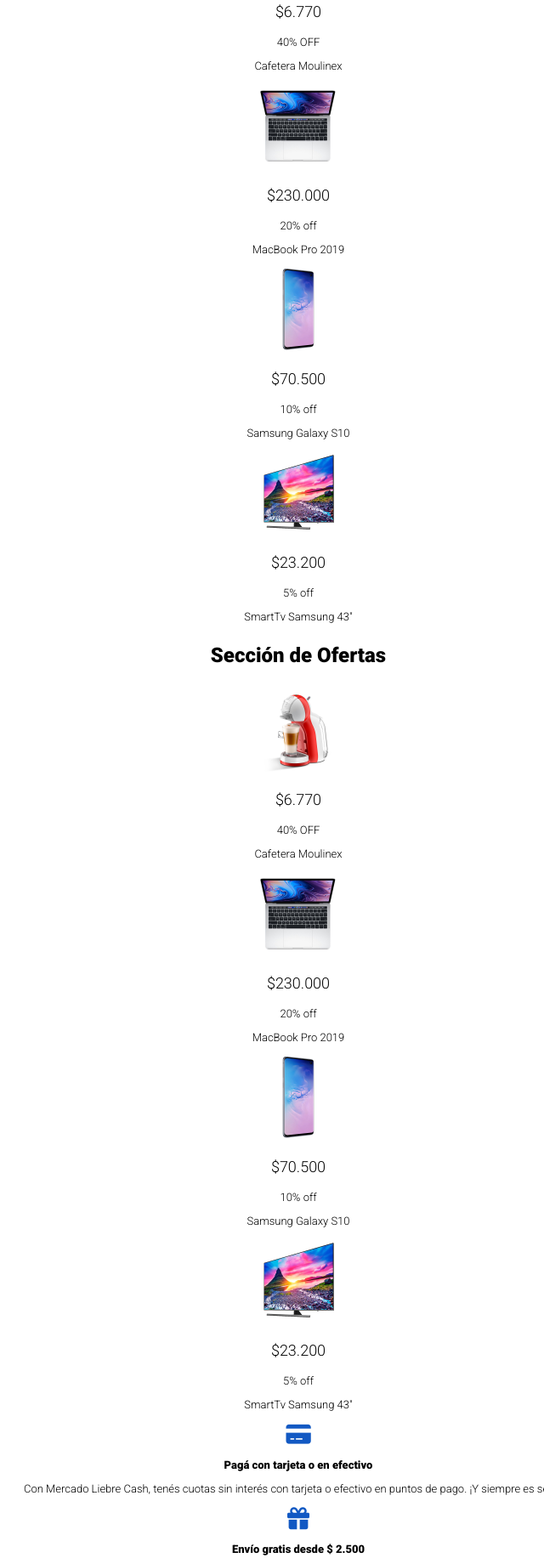
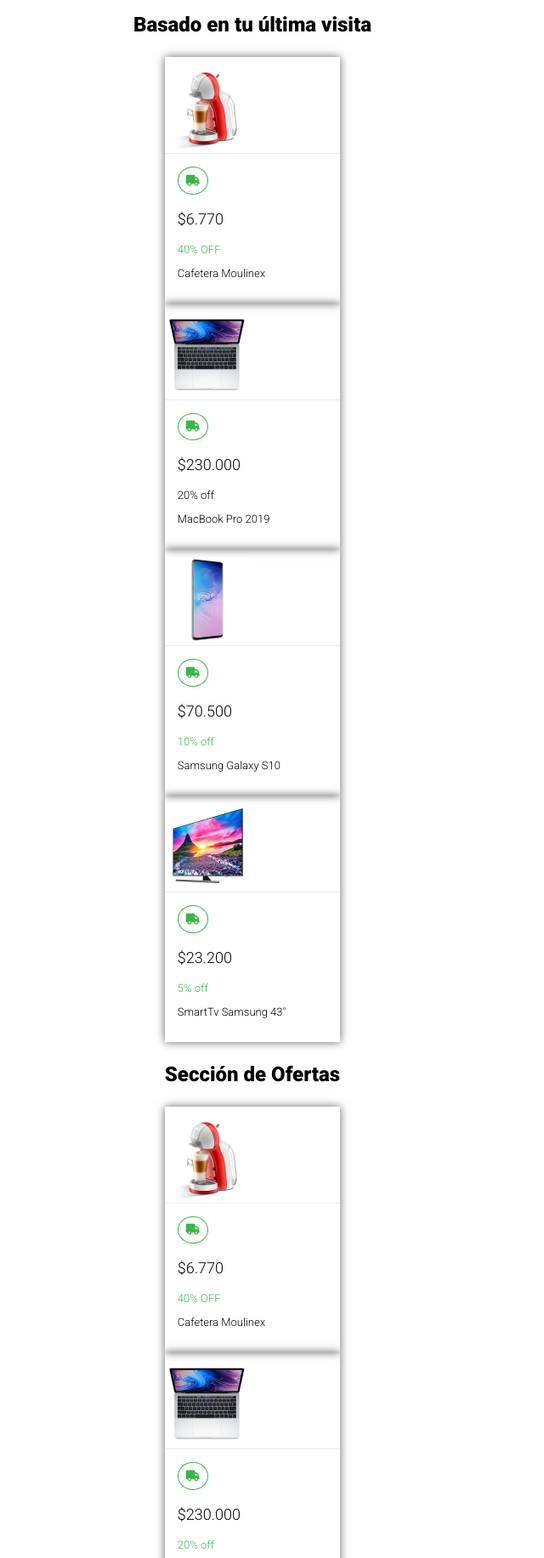
Before and after one commit to Antoopizarro/Mercado-liebre, a website: page views/home.html in a window 1280 px wide. Shown: the part 556-2389 px from the top of the page at 85% size, without its empty margins (289-929 px from the left). Drawn offline with Linux system fonts and the light colour scheme.

Commit message:
cambios viewport

```diff
--- /dev/null
+++ b/public/css/general.css
@@ -0,0 +1,47 @@
+*{
+    box-sizing: border-box;
+}
+:root{
+    --colorAmarillo:#EAC926;
+    --colorAzul: #03264C;
+    --colorCeleste: #1259c3;
+    --colorGrisOscuro: #666;
+    --colorGrisClaro: #ebebeb;
+    --colorVerde: #39b54a;
+    --tipografia : 'Roboto';
+    --cuerpoDeTexto: 12px;
+    --tamañoTitulares: 24px;
+    --tamañoPrecios: 18px;
+    --tamañoDescuentosDescripciones: 16px;
+}
+
+
+/* MOBILE */
+@media(max-width: 350px){
+    .descripcion{
+        display: none;
+    }
+    ul{
+        display: none;
+    }
+}
+/* TABLET */
+@media (min-width: 768px){
+    article{
+        box-shadow: 0px 0px 10px rgb(100, 100, 100);
+    }
+
+    .burger-menu {
+        display: none;
+    }
+}
+/* DESKTOP */
+@media (min-width: 1024px){
+    article{
+        box-shadow: 0px 0px 10px rgb(100, 100, 100);
+    }
+
+    .burger-menu {
+        display: none;
+    }
+}
--- /dev/null
+++ b/public/css/home.css
@@ -0,0 +1,85 @@
+main{
+    width: 90%;
+    display: flex;
+    flex-direction: column;
+    align-items: center;
+    margin: 10px;
+    /*text-align: center;*/
+    padding: 10px;
+ }
+body{
+    font-family: var(--tipografia);
+    font-size: small;
+    margin-left: 0;
+    margin-right: 0;
+    margin-top: 0;
+
+}
+.detalle{
+    border-top: 1px solid #ebebeb;
+    padding: 15px;
+}
+.banner{
+    display: flex;
+    flex-direction: column;
+    flex-grow: 1;
+
+}
+.img{
+    padding-top: 10px;
+}
+
+footer{
+    text-align: center;
+}
+.body__header--buscar{
+    text-align: center;
+}
+ul, li{
+    list-style: none;
+    padding: 0;
+    margin-bottom: 7px;
+}
+
+
+.compra{
+    text-align: center;
+}
+.burger-menu{
+    color : var(--colorGrisClaro);
+    background-color: var(--colorCeleste);
+    margin-left: 45%;
+    text-align: center;
+    width: 7%;
+    padding: 5px;
+    border-radius: 20%;
+}
+header{
+    background-color: var(--colorAmarillo);
+
+}
+h3{
+    font-size: var(--tamañoTitulares);
+}
+.precio{
+    font-size: var(--tamañoPrecios);
+}
+.descuento .descripcion{
+    font-size: var(--tamañoDescuentosDescripciones);
+}
+.descuento{
+    color: var(--colorVerde);
+}
+.fa-truck {
+    border: 1px solid var(--colorVerde);
+    border-radius: 50%;
+    color: var(--colorVerde);
+    padding: 5%;
+    font-size: small;
+
+}
+.footer_section--icono{
+    font-size: 2em;
+    margin-bottom: 10px;
+    color: #1259c3;
+}
--- a/public/css/styles.css
+++ b/public/css/styles.css
@@ -1,65 +1,3 @@
 @import url('https://fonts.googleapis.com/css2?family=Roboto:wght@100;300;900&display=swap');
-
-:root{
-    --colorAmarillo:#EAC926;
-    --colorAzul: #03264C;
-    --colorCeleste: #1259c3;
-    --colorGrisOscuro: #666;
-    --colorGrisClaro: #ebebeb;
-    --colorVerde: #39b54a;
-    --tipografia : 'Roboto';
-    --cuerpoDeTexto: 12px;
-    --tamañoTitulares: 24px;
-    --tamañoPrecios: 18px;
-    --tamañoDescuentosDescripciones: 16px;
-}
-*{
-    box-sizing: border-box;
-}
-body{
-    font-family: var(--tipografia);
-    font-size: small;
-}
-main{
-    text-align: center;
-}
-footer{
-    text-align: center;
-}
-.body__header--buscar{
-    text-align: center;
-}
-ul, li{
-    list-style: none;
-    padding: 0;
-    margin-bottom: 7px;
-}
-.compra{
-    text-align: center;
-}
-.burger-menu{
-    color : var(--colorGrisClaro);
-    background-color: var(--colorCeleste);
-    margin-left: 45%;
-    text-align: center;
-    width: 7%;
-    padding: 5px;
-    border-radius: 20%;
-}
-header{
-    background-color: var(--colorAmarillo)
-}
-h3{
-    font-size: var(--tamañoTitulares);
-}
-.precio{
-    font-size: var(--tamañoPrecios);
-}
-.descuento .descripcion{
-    font-size: var(--tamañoDescuentosDescripciones);
-}
-.footer_section--icono{
-    font-size: 2em;
-    margin-bottom: 10px;
-    color: #1259c3;
-}
+@import './general.css';
+@import './home.css';
--- a/views/home.html
+++ b/views/home.html
@@ -36,45 +36,55 @@
      <div class="burger-menu">
         <i class="fas fa-bars"></i>
         </div>
-     <img src="/img/img-home-banner.jpg" height="71">
+     <div class="banner"><img class="header--banner" src="/img/img-home-banner.jpg" ></div>
     </header>
     <main>
-        <section>
-            <h3>Basado en tu última visita</h3>
-            <img src="/img/img-cafetera-moulinex.jpg" height="100">
-            <p class="precio">$6.770 <br></p><p class="descuento">40% OFF </p><p class="descripcion"> </p>Cafetera Moulinex</p>
-        </section>
-        <section>
-            <img src="/img/img-macbook-pro-2019.jpg" height="100">
-            <p class="precio">$230.000 <br></p><p>20% off</p><p class="descripcion">MacBook Pro 2019 </p></p>
-             </section>
-        <section>
-            <img src="/img/img-samsung-galaxy-s10.jpg" height="100">
-            <p class="precio">$70.500 <br></p><p class="descuento">10% off</p><p class="descripcion"> Samsung Galaxy S10</p></p>
-        </section>
-        <section>
-            <img src="/img/img-tv-samsung-smart.jpg" height="100">
-            <p class="precio">$23.200 <br></p><p class="descuento"> 5% off</p><p class="descripcion"> SmartTv Samsung 43"</p></p></p>
-        </section>
-        <section>
+         <h3>Basado en tu última visita</h3>
+         <section>
+             <article>
+            <div class="img"><img src="/img/img-cafetera-moulinex.jpg" height="100" alt=""></div>
+            <div class="detalle">
+                <i class="fa-solid fa-truck"></i><p class="precio">$6.770</p><p class="descuento">40% OFF</p><p class="descripcion">Cafetera Moulinex</p></div>
+            </article>
+            <article>
+            <div class="img"><img src="/img/img-macbook-pro-2019.jpg" height="100"></div>
+            <div class="detalle">
+                <i class="fa-solid fa-truck"></i><p class="precio">$230.000 <br></p><p>20% off</p><p class="descripcion">MacBook Pro 2019 </p></p></div>
+            </article>
+            <article>
+            <div class="img"><img src="/img/img-samsung-galaxy-s10.jpg" height="100"></div>
+            <div class="detalle">
+                <i class="fa-solid fa-truck"></i><p class="precio">$70.500 <br></p><p class="descuento">10% off</p><p class="descripcion"> Samsung Galaxy S10</p></p></div>
+            </article>
+            <article>
+            <div class="img"><img src="/img/img-tv-samsung-smart.jpg" height="100"></div>
+            <div class="detalle">
+                <i class="fa-solid fa-truck"></i><p class="precio">$23.200 <br></p><p class="descuento"> 5% off</p><p class="descripcion"> SmartTv Samsung 43"</p></p></p></div>
+            </article>
             <h3>Sección de Ofertas</h3>
-            <img src="/img/img-cafetera-moulinex.jpg" height="100">
-            <p class="precio">$6.770 <br></p><p class="descuento"> 40% OFF </p><p class="descripcion">Cafetera Moulinex</p></p>
-        </section>
-        <section>
-            <img src="/img/img-macbook-pro-2019.jpg" height="100">
-            <p class="precio">$230.000 <br></p><p class="descuento"> 20% off</p><p class="descripcion"> MacBook Pro 2019</p></p>
-             </section>
-        <section>
-            <img src="/img/img-samsung-galaxy-s10.jpg" height="100">
-            <p class="precio">$70.500 <br></p><p class="descuento"> 10% off</p><p class="descripcion">Samsung Galaxy S10</p></p>
-        </section>
-        <section>
-            <img src="/img/img-tv-samsung-smart.jpg" height="100">
-            <p class="precio">$23.200 <br></p><p class="descuento">5% off</p><p class="descripcion"> SmartTv Samsung 43"</p>
-
-        </section>
+            <article>
+            <div class="img"><img src="/img/img-cafetera-moulinex.jpg" height="100"></div>
+            <div class="detalle">
+                <i class="fa-solid fa-truck"></i><p class="precio">$6.770 <br></p><p class="descuento"> 40% OFF </p><p class="descripcion">Cafetera Moulinex</p></p></div>
+            </article>
+            <article>
+            <div class="img"><img src="/img/img-macbook-pro-2019.jpg" height="100"></div>
+            <div class="detalle">
+                <i class="fa-solid fa-truck"></i><p class="precio">$230.000 <br></p><p class="descuento"> 20% off</p><p class="descripcion"> MacBook Pro 2019</p></p></div>
+            </article>
+             <article>
+            <div class="img"><img src="/img/img-samsung-galaxy-s10.jpg" height="100"></div>
+            <div class="detalle">
+                <i class="fa-solid fa-truck"></i><p class="precio">$70.500 <br></p><p class="descuento"> 10% off</p><p class="descripcion">Samsung Galaxy S10</p></p></div>
+            </article>
+            <article>
+            <div class="img"><img src="/img/img-tv-samsung-smart.jpg" height="100"></div>
+            <div class="detalle">
+                <i class="fa-solid fa-truck"></i> <p class="precio">$23.200 <br></p><p class="descuento">5% off</p><p class="descripcion"> SmartTv Samsung 43"</p></div>
+            </article>
+     </section>
     </main>
+    <hr>
     <footer>
         <section class="footer__section">
             <div class="footer_section--icono">
```
